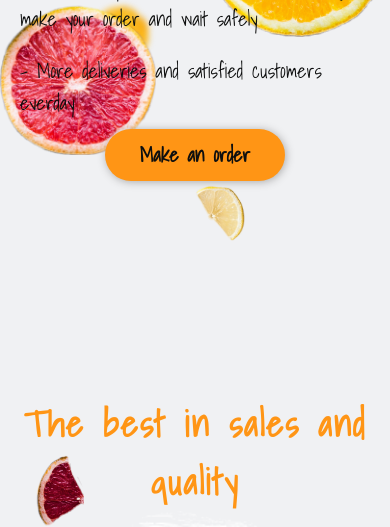
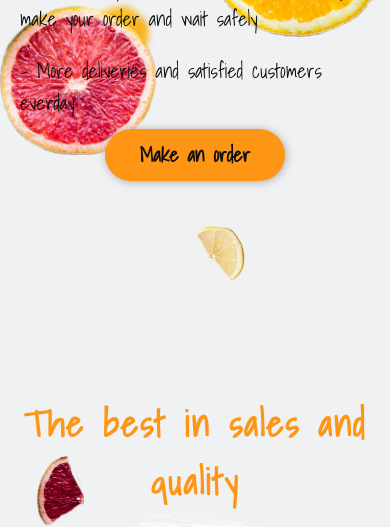
Before and after one commit to loopsito/fruitlanding, a plain HTML site: page index.html in a window 390 px wide. Shown: the part 322-849 px from the top of the page. Drawn offline with Linux system fonts and the light colour scheme.

Commit message:
deploy pomelolight fix

```diff
--- a/css/mobile.css
+++ b/css/mobile.css
@@ -345,7 +345,7 @@ footer ul li a {
 .bg-details .yellowlemon img {
     width: 50%;
     max-width: 10rem;
-    top: 38rem;
+    top: 42rem;
 }
 
 .bg-details .pomeloslice {
```
